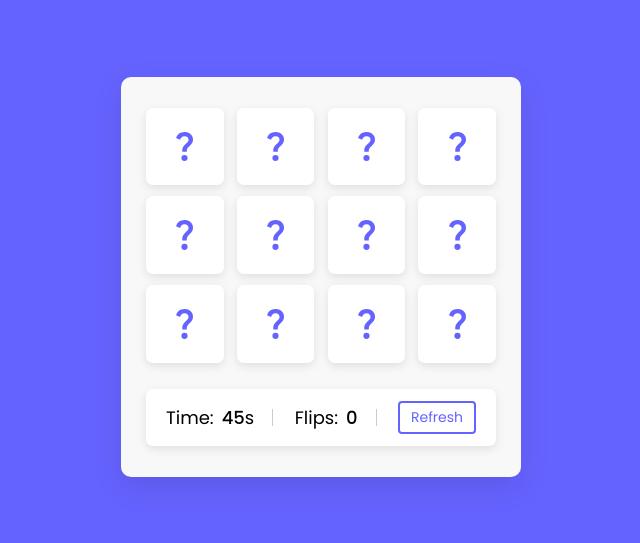
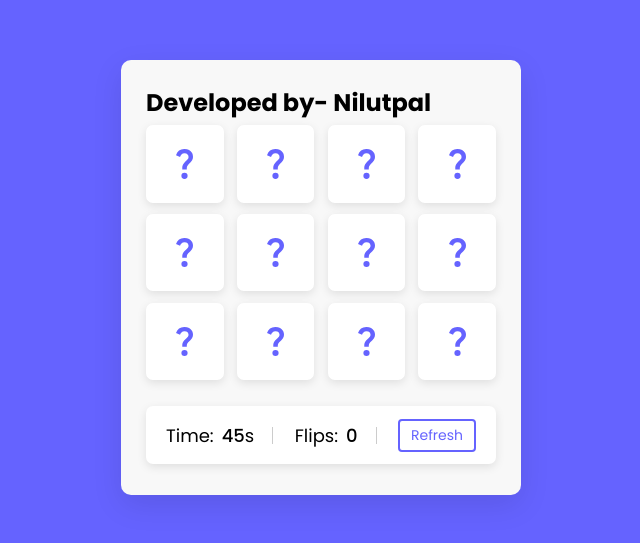
Before and after one commit to nilutpal09/memoryGame, a plain HTML site: page index.html in a window 1280 px wide. Shown: the part 123-666 px from the top of the page, without its empty margins (319-959 px from the left). Drawn offline with Linux system fonts and the light colour scheme.

Commit message:
Update index.html

```diff
--- a/index.html
+++ b/index.html
@@ -9,6 +9,7 @@
   </head>
   <body>
     <div class="wrapper">
+      <h2>Developed by- Nilutpal</h2>
       <ul class="cards">
         <li class="card">
           <div class="view front-view">
```
